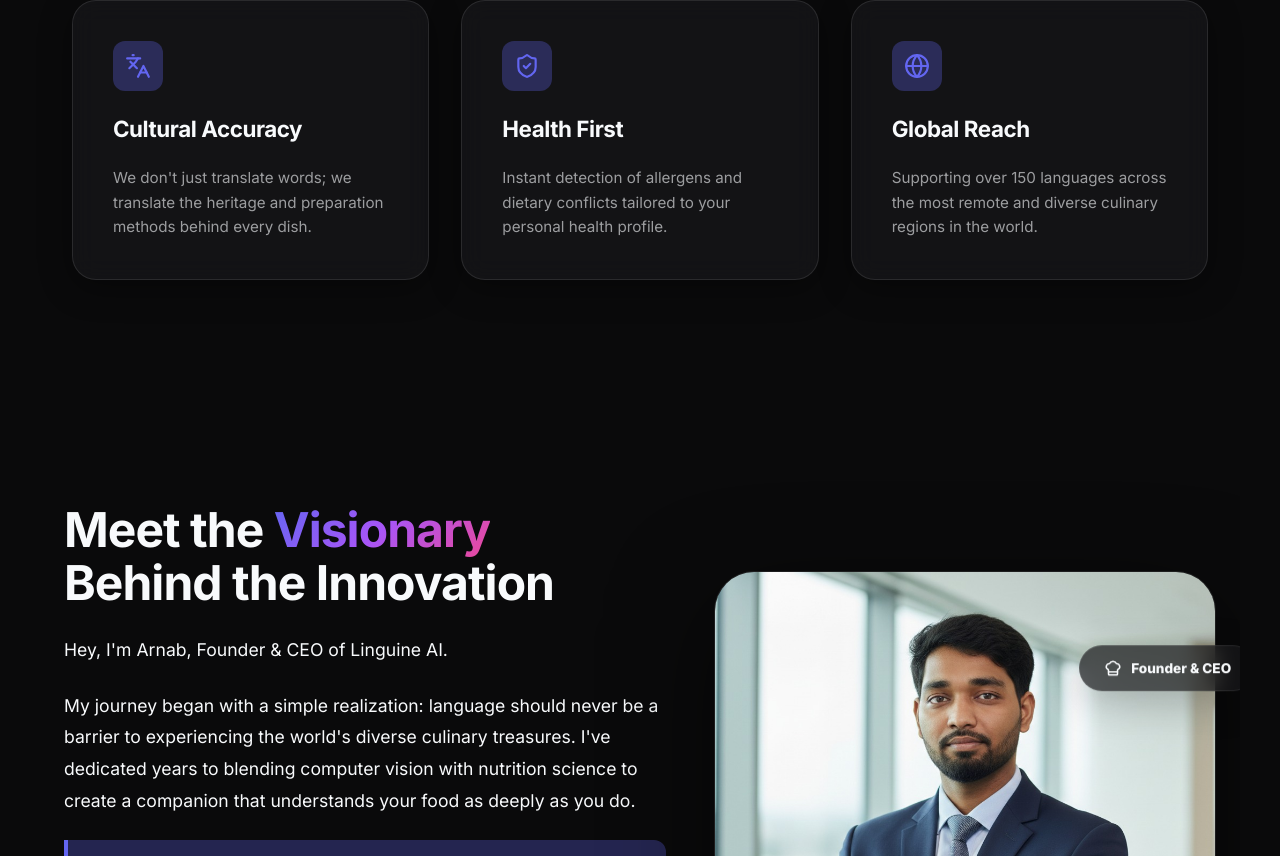
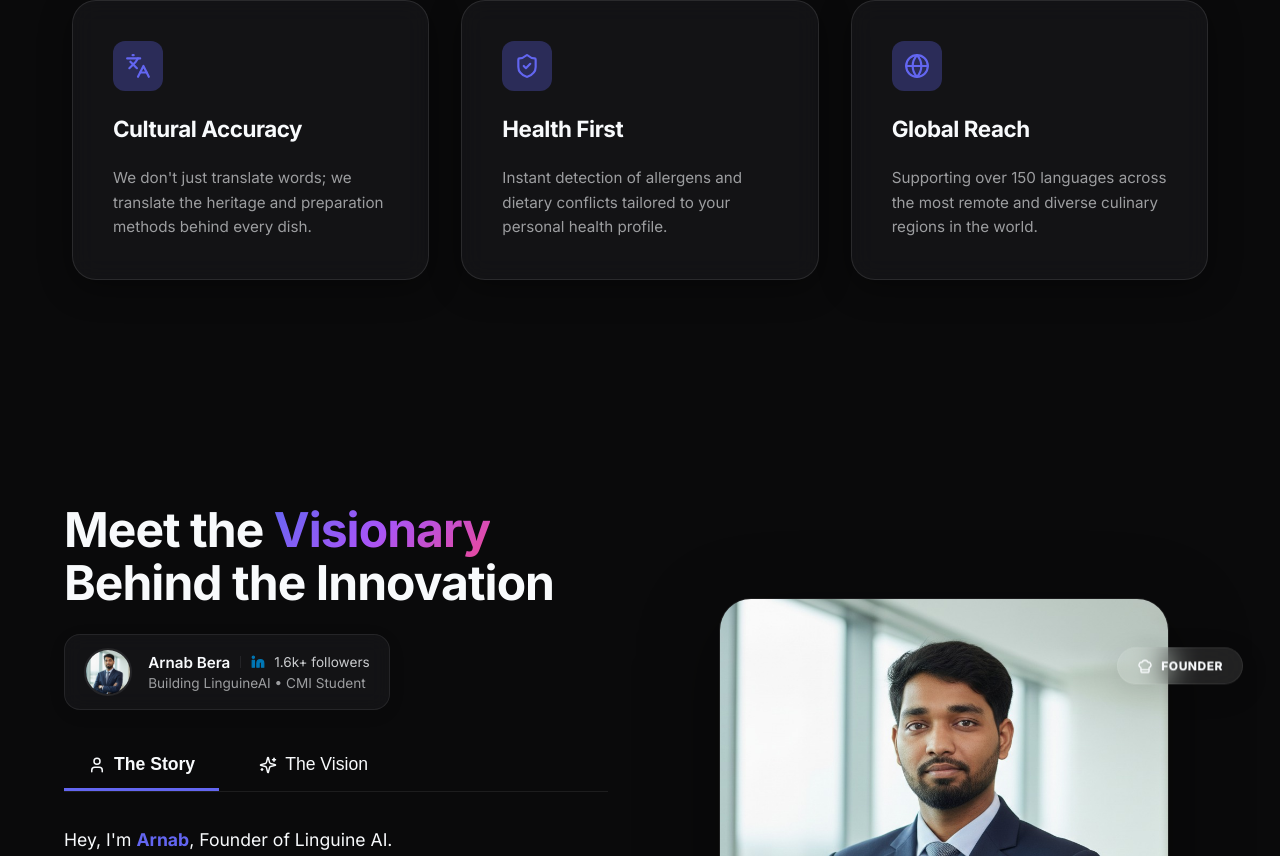
Before and after one commit to Arnab02H/CV-Menu-Card-Image, a Next.js app in the folder frontend/: page / in a window 1280 px wide. Shown: the part 1944-2800 px from the top of the page. Built offline with nearby package versions, Linux system fonts and the light colour scheme.

Commit message:
change in the frontend

```diff
--- a/frontend/app/components/Founder.tsx
+++ b/frontend/app/components/Founder.tsx
@@ -1,16 +1,21 @@
 "use client";
 
-import { motion } from "framer-motion";
-import { ChefHat, ShieldCheck, ArrowRight } from "lucide-react";
+import { motion, AnimatePresence } from "framer-motion";
+import { ChefHat, ShieldCheck, ArrowRight, Sparkles, User, Linkedin } from "lucide-react";
+import { useState } from "react";
 
 interface FounderProps {
     setStep: (step: number) => void;
 }
 
 export default function Founder({ setStep }: FounderProps) {
+    const [activeTab, setActiveTab] = useState<'story' | 'vision'>('story');
+
     return (
-        <section id="founder" style={{ padding: '6rem 1.5rem', maxWidth: '1200px', margin: '0 auto', overflow: 'hidden' }}>
-            <div className="founder-grid" style={{ display: 'grid', gridTemplateColumns: '1.2fr 1fr', gap: '3rem', alignItems: 'center' }}>
+        <section id="founder" style={{ padding: '6rem 1.5rem', maxWidth: '1200px', margin: '0 auto', overflow: 'visible' }}>
+            <div className="founder-grid" style={{ display: 'grid', gridTemplateColumns: 'repeat(auto-fit, minmax(350px, 1fr))', gap: '4rem', alignItems: 'center' }}>
+
+                {/* Text Content Side */}
                 <motion.div
                     initial={{ opacity: 0, y: 30 }}
                     whileInView={{ opacity: 1, y: 0 }}
@@ -27,27 +32,140 @@ export default function Founder({ setStep }: FounderProps) {
                         Meet the <span className="gradient-text">Visionary</span><br />
                         Behind the Innovation
                     </motion.h2>
+
+                    {/* LinkedIn Badge */}
+                    <motion.a
+                        href="https://www.linkedin.com/in/arnab-bera-65a452229/"
+                        target="_blank"
+                        rel="noopener noreferrer"
+                        initial={{ opacity: 0, y: 10 }}
+                        whileInView={{ opacity: 1, y: 0 }}
+                        transition={{ delay: 0.3 }}
+                        whileHover={{ scale: 1.02, boxShadow: '0 8px 30px rgba(0,0,0,0.12)' }}
+                        style={{
+                            display: 'inline-flex',
+                            alignItems: 'center',
+                            gap: '1rem',
+                            padding: '0.8rem 1.2rem',
+                            borderRadius: '16px',
+                            background: 'var(--card-bg)',
+                            border: '1px solid var(--glass-border)',
+                            backdropFilter: 'blur(10px)',
+                            marginBottom: '2rem',
+                            textDecoration: 'none',
+                            cursor: 'pointer',
+                            width: 'fit-content',
+                            boxShadow: '0 4px 20px rgba(0,0,0,0.05)'
+                        }}
+                    >
+                        <div style={{ width: '48px', height: '48px', borderRadius: '50%', overflow: 'hidden', border: '2px solid var(--glass-border)' }}>
+                            <img src="/arnab_profile_pic.jpeg" alt="Arnab" style={{ width: '100%', height: '100%', objectFit: 'cover' }} />
+                        </div>
+                        <div style={{ display: 'flex', flexDirection: 'column', gap: '0.2rem' }}>
+                            <div style={{ display: 'flex', alignItems: 'center', gap: '0.6rem', fontSize: '0.95rem', fontWeight: 600, color: 'var(--foreground)' }}>
+                                <span>Arnab Bera</span>
+                                <span style={{ width: '1px', height: '12px', background: 'var(--glass-border)' }}></span>
+                                <Linkedin size={14} fill="#0077b5" color="#0077b5" />
+                                <span style={{ fontSize: '0.85rem', color: 'var(--foreground)', opacity: 0.8, fontWeight: 400 }}>1.6k+ followers</span>
+                            </div>
+                            <div style={{ fontSize: '0.85rem', color: 'var(--foreground)', opacity: 0.6, fontWeight: 400 }}>
+                                Building LinguineAI • CMI Student
+                            </div>
+                        </div>
+                    </motion.a>
+
+                    {/* Interactive Tabs */}
+                    <div style={{ display: 'flex', gap: '1rem', marginBottom: '2rem', borderBottom: '1px solid var(--glass-border)' }}>
+                        <button
+                            onClick={() => setActiveTab('story')}
+                            style={{
+                                padding: '0.8rem 1.5rem',
+                                background: 'transparent',
+                                border: 'none',
+                                borderBottom: activeTab === 'story' ? '3px solid var(--primary)' : '3px solid transparent',
+                                color: activeTab === 'story' ? 'var(--foreground)' : 'var(--muted-foreground)',
+                                fontWeight: activeTab === 'story' ? 700 : 500,
+                                fontSize: '1.1rem',
+                                cursor: 'pointer',
+                                transition: 'all 0.3s ease',
+                                display: 'flex',
+                                alignItems: 'center',
+                                gap: '0.5rem'
+                            }}
+                        >
+                            <User size={18} /> The Story
+                        </button>
+                        <button
+                            onClick={() => setActiveTab('vision')}
+                            style={{
+                                padding: '0.8rem 1.5rem',
+                                background: 'transparent',
+                                border: 'none',
+                                borderBottom: activeTab === 'vision' ? '3px solid var(--primary)' : '3px solid transparent',
+                                color: activeTab === 'vision' ? 'var(--foreground)' : 'var(--muted-foreground)',
+                                fontWeight: activeTab === 'vision' ? 700 : 500,
+                                fontSize: '1.1rem',
+                                cursor: 'pointer',
+                                transition: 'all 0.3s ease',
+                                display: 'flex',
+                                alignItems: 'center',
+                                gap: '0.5rem'
+                            }}
+                        >
+                            <Sparkles size={18} /> The Vision
+                        </button>
+                    </div>
+
+                    <div style={{ minHeight: '300px', position: 'relative' }}>
+                        <AnimatePresence mode="wait">
+                            {activeTab === 'story' ? (
                                 <motion.div
-                        initial={{ opacity: 0 }}
-                        whileInView={{ opacity: 1 }}
-                        transition={{ delay: 0.4 }}
-                        style={{ opacity: 0.8, fontSize: '1.1rem', lineHeight: 1.8, display: 'flex', flexDirection: 'column', gap: '1.5rem' }}
+                                    key="story"
+                                    initial={{ opacity: 0, x: -20 }}
+                                    animate={{ opacity: 1, x: 0 }}
+                                    exit={{ opacity: 0, x: 20 }}
+                                    transition={{ duration: 0.3 }}
+                                    style={{ display: 'flex', flexDirection: 'column', gap: '1.5rem', fontSize: '1.1rem', lineHeight: 1.8, opacity: 0.9 }}
                                 >
-                        <p>Hey, I'm Arnab, Founder & CEO of Linguine AI.</p>
-                        <p>My journey began with a simple realization: language should never be a barrier to experiencing the world's diverse culinary treasures. I've dedicated years to blending computer vision with nutrition science to create a companion that understands your food as deeply as you do.</p>
+                                    <p>Hey, I'm <span style={{ fontWeight: 700, color: 'var(--primary)' }}>Arnab</span>, Founder of Linguine AI.</p>
+                                    <p>My journey began with a simple realization: language should never be a barrier to global cuisine. With Linguine AI, I’m using computer vision and nutrition intelligence to make menus clear, personalized, and accessible for everyone.</p>
+                                    <p>Join me in redefining the future of global dining, powered by AI that cares about what's on your plate.</p>
+                                </motion.div>
+                            ) : (
+                                <motion.div
+                                    key="vision"
+                                    initial={{ opacity: 0, x: -20 }}
+                                    animate={{ opacity: 1, x: 0 }}
+                                    exit={{ opacity: 0, x: 20 }}
+                                    transition={{ duration: 0.3 }}
+                                    style={{ display: 'flex', flexDirection: 'column', gap: '1.5rem', fontSize: '1.1rem', lineHeight: 1.8, opacity: 0.9 }}
+                                >
+                                    <p>I aim to create a companion that understands your food as deeply as you do.</p>
                                     <motion.p
                                         whileHover={{ x: 5 }}
-                            style={{ fontWeight: 700, color: 'var(--foreground)', borderLeft: '4px solid var(--primary)', paddingLeft: '1.5rem', fontStyle: 'italic', background: 'var(--primary-glow)', padding: '1rem 1.5rem', borderRadius: '0 12px 12px 0' }}
+                                        style={{
+                                            fontWeight: 700,
+                                            color: 'var(--foreground)',
+                                            borderLeft: '4px solid var(--primary)',
+                                            paddingLeft: '1.5rem',
+                                            fontStyle: 'italic',
+                                            background: 'var(--primary-glow)',
+                                            padding: '1.5rem',
+                                            borderRadius: '0 12px 12px 0'
+                                        }}
                                     >
                                         "We aren't just translating menus; we're decoding cultural stories and ensuring every meal is a safe, informed, and delightful exploration."
                                     </motion.p>
-                        <p>Join me in redefining the future of global dining, powered by AI that cares about what's on your plate.</p>
                                 </motion.div>
+                            )}
+                        </AnimatePresence>
+                    </div>
+
                     <motion.button
                         whileHover={{ scale: 1.05 }}
                         whileTap={{ scale: 0.95 }}
                         className="btn-primary"
-                        style={{ marginTop: '2rem', padding: '1rem 2.5rem', fontSize: '1rem', borderRadius: '100px' }}
+                        style={{ marginTop: '1rem', padding: '1rem 2.5rem', fontSize: '1rem', borderRadius: '100px' }}
                         onClick={() => {
                             setStep(1);
                             window.scrollTo({ top: 0, behavior: 'smooth' });
@@ -57,38 +175,76 @@ export default function Founder({ setStep }: FounderProps) {
                     </motion.button>
                 </motion.div>
 
+                {/* Image Side */}
                 <motion.div
-                    initial={{ opacity: 0, scale: 0.8 }}
+                    initial={{ opacity: 0, scale: 0.9 }}
                     whileInView={{ opacity: 1, scale: 1 }}
                     viewport={{ once: true }}
                     transition={{ duration: 0.8 }}
                     className="founder-image-container"
-                    style={{ position: 'relative' }}
+                    style={{ position: 'relative', display: 'flex', justifyContent: 'center' }}
                 >
-                    {/* Floating Badges */}
+                    {/* Smaller Floating Badges */}
                     <motion.div
-                        animate={{ y: [0, -10, 0] }}
+                        animate={{ y: [0, -8, 0] }}
                         transition={{ duration: 3, repeat: Infinity, ease: "easeInOut" }}
                         className="founder-badge"
-                        style={{ position: 'absolute', top: '15%', right: '-8%', padding: '0.8rem 1.5rem', borderRadius: '100px', zIndex: 10, display: 'flex', alignItems: 'center', gap: '0.6rem', border: '1px solid var(--glass-border)', background: 'var(--card-bg)', backdropFilter: 'blur(12px)', boxShadow: '0 10px 40px rgba(0,0,0,0.2)' }}
+                        style={{
+                            position: 'absolute',
+                            top: '10%',
+                            right: '-5%',
+                            padding: '0.6rem 1.2rem',
+                            borderRadius: '100px',
+                            zIndex: 10,
+                            display: 'flex',
+                            alignItems: 'center',
+                            gap: '0.5rem',
+                            border: '1px solid var(--glass-border)',
+                            background: 'rgba(255, 255, 255, 0.1)', // More transparent
+                            backdropFilter: 'blur(16px)',
+                            boxShadow: '0 8px 32px rgba(0,0,0,0.1)'
+                        }}
                     >
-                        <ChefHat size={18} className="gradient-text" />
-                        <span style={{ fontSize: '0.85rem', fontWeight: 800 }}>Founder & CEO</span>
+                        <ChefHat size={16} className="gradient-text" />
+                        <span style={{ fontSize: '0.75rem', fontWeight: 800, letterSpacing: '0.5px' }}>FOUNDER</span>
                     </motion.div>
 
-                    <div className="founder-image-box" style={{ width: '100%', height: '500px', borderRadius: '40px', overflow: 'hidden', border: '1px solid var(--glass-border)', boxShadow: '0 30px 100px rgba(0,0,0,0.5)', position: 'relative' }}>
+                    <div className="founder-image-box" style={{
+                        width: '100%',
+                        maxWidth: '450px',
+                        height: '500px',
+                        borderRadius: '32px',
+                        overflow: 'hidden',
+                        border: '1px solid var(--glass-border)',
+                        boxShadow: '0 20px 80px rgba(0,0,0,0.4)',
+                        position: 'relative'
+                    }}>
                         <img src="/arnab_profile_pic.jpeg" alt="Arnab" style={{ width: '100%', height: '100%', objectFit: 'cover' }} />
-                        <div style={{ position: 'absolute', inset: 0, background: 'linear-gradient(to top, var(--background) 0%, transparent 30%)', opacity: 0.7 }}></div>
+                        <div style={{ position: 'absolute', inset: 0, background: 'linear-gradient(to top, rgba(0,0,0,0.8) 0%, transparent 40%)' }}></div>
                     </div>
 
                     <motion.div
-                        animate={{ y: [0, 10, 0] }}
+                        animate={{ y: [0, 8, 0] }}
                         transition={{ duration: 4, repeat: Infinity, ease: "easeInOut", delay: 0.5 }}
                         className="founder-badge"
-                        style={{ position: 'absolute', bottom: '15%', left: '-8%', padding: '0.8rem 1.5rem', borderRadius: '100px', zIndex: 10, display: 'flex', alignItems: 'center', gap: '0.6rem', border: '1px solid var(--glass-border)', background: 'var(--card-bg)', backdropFilter: 'blur(12px)', boxShadow: '0 10px 40px rgba(0,0,0,0.2)' }}
+                        style={{
+                            position: 'absolute',
+                            bottom: '10%',
+                            left: '-5%',
+                            padding: '0.6rem 1.2rem',
+                            borderRadius: '100px',
+                            zIndex: 10,
+                            display: 'flex',
+                            alignItems: 'center',
+                            gap: '0.5rem',
+                            border: '1px solid var(--glass-border)',
+                            background: 'rgba(255, 255, 255, 0.1)',
+                            backdropFilter: 'blur(16px)',
+                            boxShadow: '0 8px 32px rgba(0,0,0,0.1)'
+                        }}
                     >
-                        <ShieldCheck size={18} color="#10b981" />
-                        <span style={{ fontSize: '0.85rem', fontWeight: 800 }}>AI Lead Architect</span>
+                        <ShieldCheck size={16} color="#10b981" />
+                        <span style={{ fontSize: '0.75rem', fontWeight: 800, letterSpacing: '0.5px' }}>DATA SCIENTIST</span>
                     </motion.div>
                 </motion.div>
             </div>
--- a/frontend/app/components/Hero.tsx
+++ b/frontend/app/components/Hero.tsx
@@ -226,7 +226,7 @@ export default function Hero({ setStep }: HeroProps) {
                         <svg width="100" height="100" viewBox="0 0 100 100" fill="none" style={{ filter: 'drop-shadow(0 0 8px rgba(255,255,255,0.2))' }}>
                             <motion.path
                                 d="M 15 60 C 25 60, 35 20, 50 20 C 70 20, 60 80, 48 80 C 35 80, 40 45, 85 55"
-                                stroke="white"
+                                stroke="var(--foreground)"
                                 strokeWidth="2"
                                 strokeLinecap="round"
                                 initial={{ pathLength: 0 }}
@@ -235,7 +235,7 @@ export default function Hero({ setStep }: HeroProps) {
                             />
                             <motion.path
                                 d="M 78 51 L 85 55 L 78 59"
-                                stroke="white"
+                                stroke="var(--foreground)"
                                 strokeWidth="2"
                                 strokeLinecap="round"
                                 initial={{ opacity: 0 }}
```
Also changed, not shown: frontend/app/globals.css (+24 -4 lines). Lines whose indentation alone changed are shown as unchanged.
